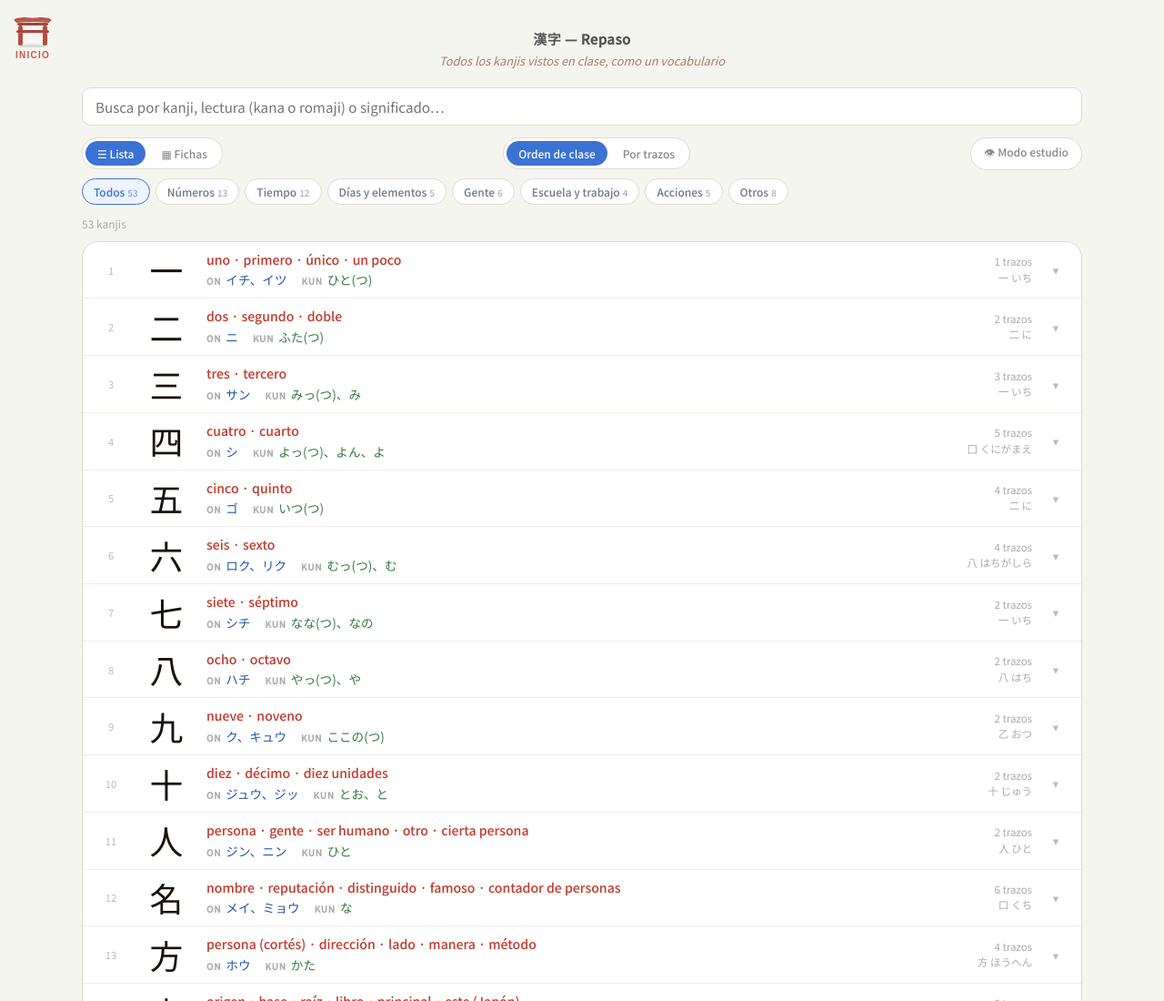
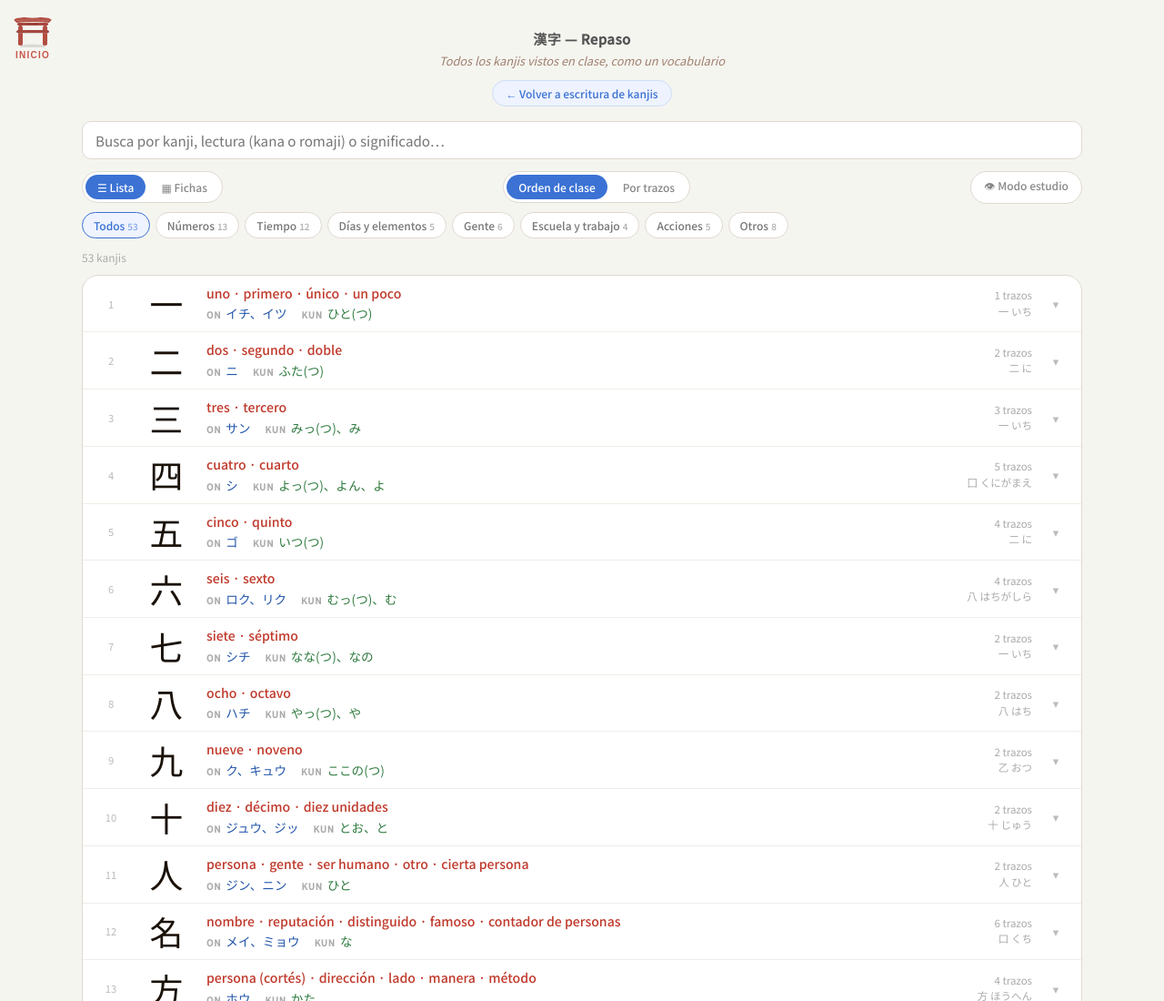
Before and after one commit to Ferdi-ferr/NihongoConFerdi, a plain HTML site: page kanji_repaso.html in a window 1280 px wide. Shown: the top 1100 px of the page at 91% size. Drawn offline with Linux system fonts and the light colour scheme.

Commit message:
Add files via upload

```diff
--- a/kanji_repaso.html
+++ b/kanji_repaso.html
@@ -17,6 +17,9 @@ h1{font-size:15px;font-weight:600;color:#555;margin:.5rem 0 .25rem;text-align:ce
 .subtitle{font-size:.8rem;color:#a08070;margin-bottom:1.25rem;text-align:center;font-style:italic}
 
 .wrap{width:100%;max-width:1100px}
+
+.back-link{font-size:12px;font-weight:500;color:#3b72d4;text-decoration:none;border:1px solid #cfdcf6;background:#eef3ff;border-radius:99px;padding:5px 14px;margin:-.5rem 0 1rem}
+.back-link:hover{background:#dfe9fb}
 
 /* controles */
 .search-input{width:100%;font-size:.95rem;padding:9px 14px;border-radius:10px;border:1.5px solid #e0d8d0;background:#fff;outline:none;font-family:inherit;transition:border-color .15s}
@@ -115,6 +118,7 @@ h1{font-size:15px;font-weight:600;color:#555;margin:.5rem 0 .25rem;text-align:ce
 
 <h1>漢字 — Repaso</h1>
 <p class="subtitle">Todos los kanjis vistos en clase, como un vocabulario</p>
+<a class="back-link" href="kanji_draw.html">← Volver a escritura de kanjis</a>
 
 <div class="wrap">
   <input class="search-input" id="q" type="search" placeholder="Busca por kanji, lectura (kana o romaji) o significado…" autocomplete="off">
```
